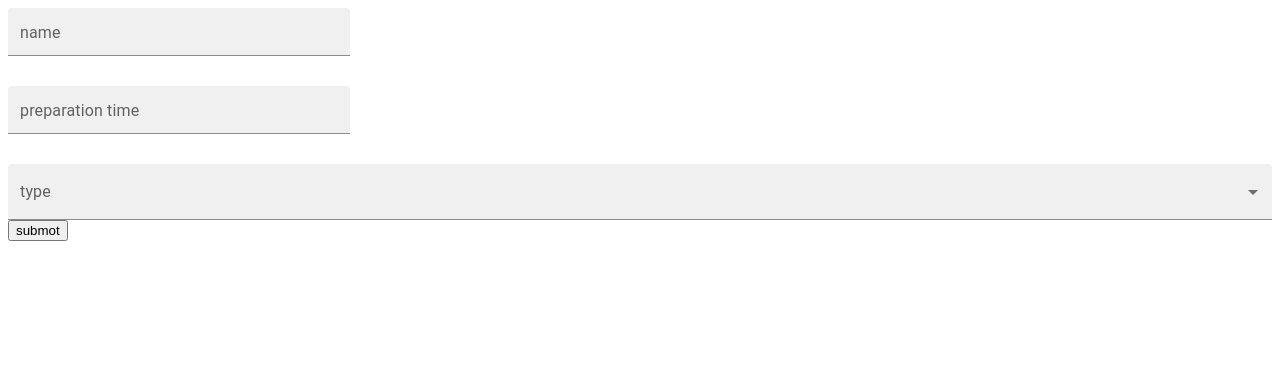
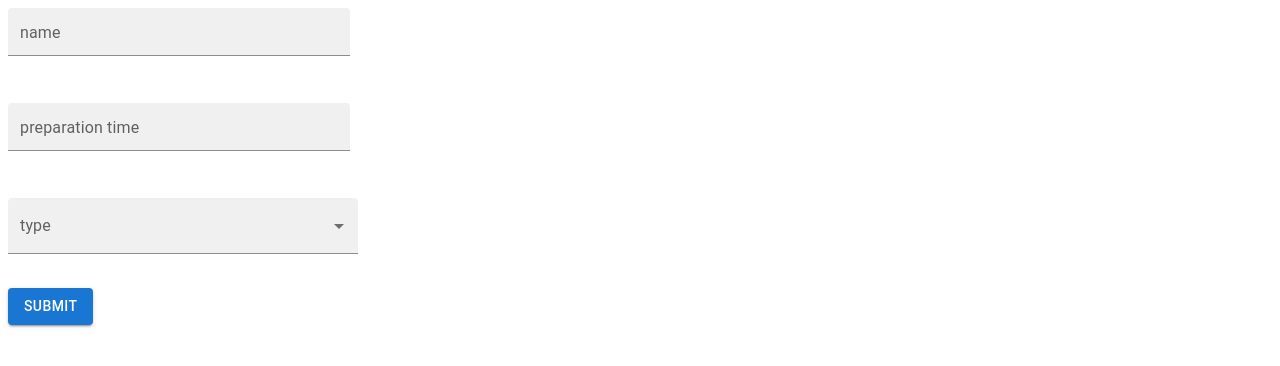
Before and after one commit to jzapiorkowski/dish-form, a React (Vite) app: page / in a window 1280 px wide. Shown: the top 366 px of the page. Built offline with nearby package versions, Linux system fonts and the light colour scheme.

Commit message:
validate fields

```diff
--- a/package.json
+++ b/package.json
@@ -12,10 +12,12 @@
   "dependencies": {
     "@emotion/react": "^11.11.0",
     "@emotion/styled": "^11.11.0",
+    "@hookform/resolvers": "^3.1.0",
     "@mui/material": "^5.12.3",
     "react": "^18.2.0",
     "react-dom": "^18.2.0",
-    "react-hook-form": "^7.43.9"
+    "react-hook-form": "^7.43.9",
+    "yup": "^1.1.1"
   },
   "devDependencies": {
     "@types/react": "^18.0.28",
--- a/src/libs/components/SelectField/SelectField.tsx
+++ b/src/libs/components/SelectField/SelectField.tsx
@@ -3,14 +3,29 @@ import MenuItem from '@mui/material/MenuItem';
 import FormControl from '@mui/material/FormControl';
 import Select from '@mui/material/Select';
 import { FieldValues, useFormContext } from 'react-hook-form';
+import { styled } from '@mui/material/styles';
 
 interface SelectFieldProps {
   label: string;
   fieldName: string;
   type?: string;
-  options: T[];
+  options: any[];
   defaultValue?: any;
 }
+
+const StyledError = styled('p')`
+  color: red;
+  font-weight: 400;
+  font-size: 0.75rem;
+  margin-left: 14px;
+`;
+
+const StyledContainer = styled(FormControl)`
+  width: 350px;
+  height: 90px;
+  display: flex;
+  flex-direction: column;
+`;
 
 export default function SelectField({ label, fieldName, options, defaultValue = '' }: SelectFieldProps) {
   const {
@@ -20,7 +35,7 @@ export default function SelectField({ label, fieldName, options, defaultValue =
   const { ref: inputRef, ...inputProps } = register(fieldName);
 
   return (
-    <FormControl variant="filled">
+    <StyledContainer variant="filled">
       <InputLabel>{label}</InputLabel>
       <Select inputRef={inputRef} {...inputProps} defaultValue={defaultValue}>
         {!defaultValue && (
@@ -34,6 +49,11 @@ export default function SelectField({ label, fieldName, options, defaultValue =
           </MenuItem>
         ))}
       </Select>
-    </FormControl>
+      {errors?.[fieldName] && (
+        <StyledError data-cy={`${fieldName}-error`}>
+          <>{errors?.[fieldName]?.message}</>
+        </StyledError>
+      )}
+    </StyledContainer>
   );
 }
--- a/src/libs/components/TextField/TextField.tsx
+++ b/src/libs/components/TextField/TextField.tsx
@@ -12,6 +12,20 @@ const StyledTextField = styled(MUITextField)`
   width: 342px;
 `;
 
+const StyledError = styled('p')`
+  color: red;
+  font-weight: 400;
+  font-size: 0.75rem;
+  margin-left: 14px;
+`;
+
+const StyledContainer = styled('div')`
+  width: 350px;
+  height: 90px;
+  display: flex;
+  flex-direction: column;
+`;
+
 export function TextField({ label, fieldName, type = 'text' }: TextFieldProps) {
   const {
     register,
@@ -20,6 +34,7 @@ export function TextField({ label, fieldName, type = 'text' }: TextFieldProps) {
   const { ref: inputRef, ...inputProps } = register(fieldName);
 
   return (
+    <StyledContainer>
       <StyledTextField
         variant="filled"
         type={type}
@@ -29,5 +44,11 @@ export function TextField({ label, fieldName, type = 'text' }: TextFieldProps) {
         label={label}
         error={!!errors?.[fieldName]}
       />
+      {errors?.[fieldName] && (
+        <StyledError data-cy={`${fieldName}-error`}>
+          <>{errors?.[fieldName]?.message}</>
+        </StyledError>
+      )}
+    </StyledContainer>
   );
 }
--- a/src/modules/DishForm/DishForm.tsx
+++ b/src/modules/DishForm/DishForm.tsx
@@ -1,6 +1,8 @@
 import { FormProvider, useForm } from 'react-hook-form';
 import { DishFormFieldNames, DishFormType } from './types';
 import { DishFormFields } from './DishFormFields';
+import { validationSchema } from './validation';
+import { Button } from '@mui/material';
 
 export function DishForm() {
   const formMethods = useForm<DishFormType>({
@@ -13,15 +15,18 @@ export function DishForm() {
       [DishFormFieldNames.SPICINESS_SCALE]: 0,
       [DishFormFieldNames.SLICES_OF_BREAD]: 0,
     },
+    resolver: validationSchema,
   });
 
-  const onSubmit = data => console.log(data);
+  const onSubmit = (data: DishFormType) => console.log(data);
 
   return (
     <FormProvider {...formMethods}>
       <form onSubmit={formMethods.handleSubmit(onSubmit)}>
         <DishFormFields />
-        <button type="submit">submot</button>
+        <Button variant="contained" type="submit">
+          submit
+        </Button>
       </form>
     </FormProvider>
   );
--- a/src/modules/DishForm/DishFormFields.tsx
+++ b/src/modules/DishForm/DishFormFields.tsx
@@ -9,7 +9,7 @@ import { useMemo } from 'react';
 const StyledFieldsContainer = styled('div')`
   display: flex;
   flex-direction: column;
-  gap: 30px;
+  gap: 5px;
 `;
 
 export function DishFormFields() {
@@ -22,19 +22,31 @@ export function DishFormFields() {
       case DishType.PIZZA:
         return (
           <>
-            <TextField label={DishFormLabels.no_of_slices} fieldName={DishFormFieldNames.NO_OF_SLICES}></TextField>
+            <TextField
+              label={DishFormLabels.no_of_slices}
+              fieldName={DishFormFieldNames.NO_OF_SLICES}
+              type="number"
+            ></TextField>
             <TextField label={DishFormLabels.diameter} fieldName={DishFormFieldNames.DIAMETER}></TextField>
           </>
         );
 
       case DishType.SOUP:
         return (
-          <TextField label={DishFormLabels.spiciness_scale} fieldName={DishFormFieldNames.SPICINESS_SCALE}></TextField>
+          <TextField
+            label={DishFormLabels.spiciness_scale}
+            fieldName={DishFormFieldNames.SPICINESS_SCALE}
+            type="number"
+          ></TextField>
         );
 
       case DishType.SANDWICH:
         return (
-          <TextField label={DishFormLabels.slices_of_bread} fieldName={DishFormFieldNames.SLICES_OF_BREAD}></TextField>
+          <TextField
+            label={DishFormLabels.slices_of_bread}
+            fieldName={DishFormFieldNames.SLICES_OF_BREAD}
+            type="number"
+          ></TextField>
         );
 
       default:
--- /dev/null
+++ b/src/modules/DishForm/validation.ts
@@ -0,0 +1,21 @@
+import { yupResolver } from '@hookform/resolvers/yup';
+import * as yup from 'yup';
+import { DishFormFieldNames, DishType } from './types';
+import { DishFormLabels } from './constants';
+
+const requiredError = (fieldName: DishFormFieldNames) => `${DishFormLabels[fieldName]} is required`;
+
+export const validationSchema = yupResolver(
+  yup.object({
+    [DishFormFieldNames.NAME]: yup.string().required(({ path }) => requiredError(path)),
+    [DishFormFieldNames.PREPATATION_TIME]: yup.string().required(({ path }) => requiredError(path)),
+    [DishFormFieldNames.TYPE]: yup
+      .mixed<DishType>()
+      .oneOf(Object.values(DishType))
+      .required(({ path }) => requiredError(path)),
+    [DishFormFieldNames.NO_OF_SLICES]: yup.number().required(({ path }) => requiredError(path)),
+    [DishFormFieldNames.DIAMETER]: yup.number().required(({ path }) => requiredError(path)),
+    [DishFormFieldNames.SPICINESS_SCALE]: yup.number().required(({ path }) => requiredError(path)),
+    [DishFormFieldNames.SLICES_OF_BREAD]: yup.number().required(({ path }) => requiredError(path)),
+  }),
+);
```
Also changed, not shown: 1 other file (tests, documents, lock files or other folders). Lines whose indentation alone changed are shown as unchanged.
